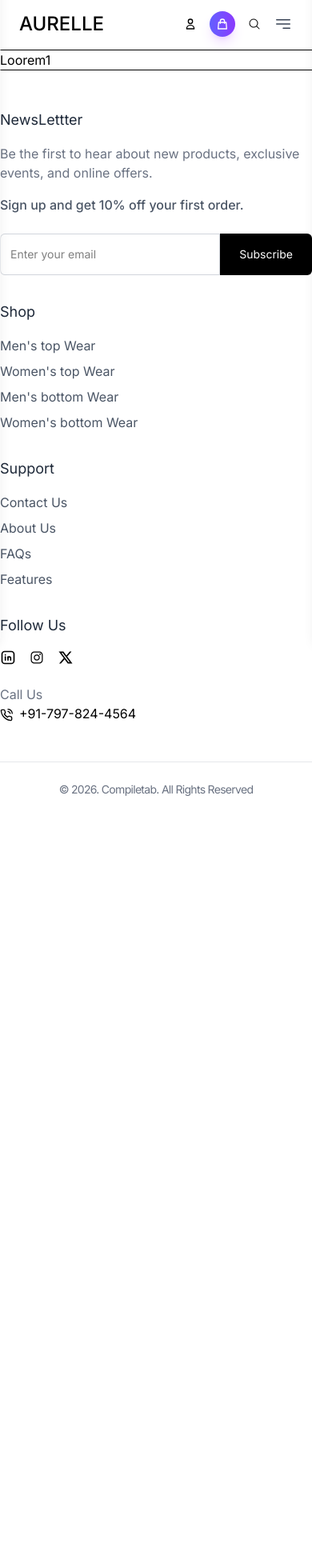
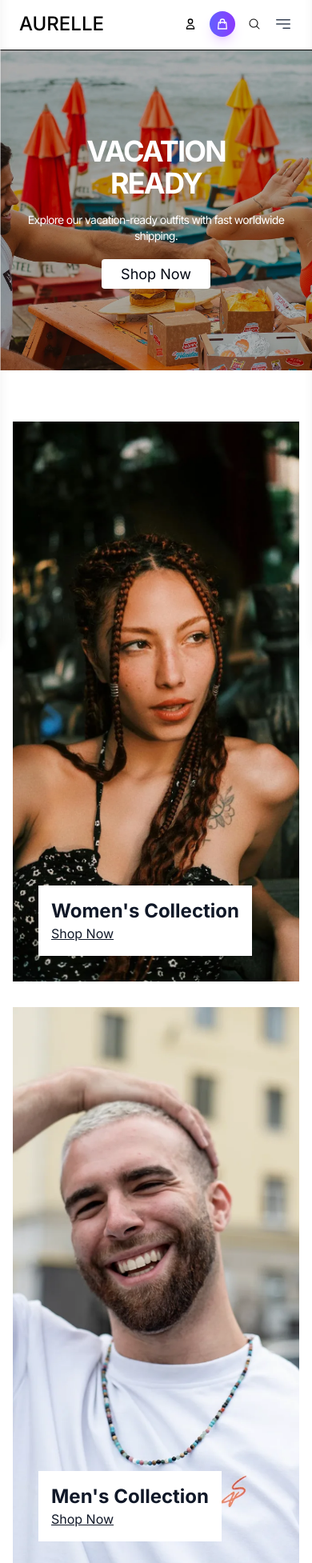
Before and after one commit to Aniketsahoo228/scalable-mern-commerce-platform, a React (Vite) app in the folder Frontend/: page / in a window 390 px wide. Shown: the part 46-2000 px from the top of the page at 80% size. Before the commit the page ends 1091 px from the top, so only its background shows below. Built offline with nearby package versions, Linux system fonts and the light colour scheme.

Commit message:
Add home product sections and update layout

```diff
--- a/Frontend/src/App.jsx
+++ b/Frontend/src/App.jsx
@@ -1,11 +1,14 @@
 import { BrowserRouter, Route, Routes } from "react-router-dom";
 import UserLayout from "./components/Layout/UserLayout";
+import Home from "./pages/Home";
 
 const App = () => {
   return (
     <BrowserRouter>
       <Routes>
-        <Route path = "/" element = {<UserLayout />}>{/* User Layout */}</Route>
+        <Route path = "/" element = {<UserLayout />}>
+        <Route index element={<Home />} />
+        </Route>
         <Route>{/* Admin Layout */}</Route>
       </Routes>
     </BrowserRouter>
--- a/Frontend/src/components/Common/Footer.jsx
+++ b/Frontend/src/components/Common/Footer.jsx
@@ -7,7 +7,7 @@
 const Footer = () => {
   return(
   <footer className="border-t py-12">
-    <div className="container mx-auto grid grid-cols-1 md:grid-cols-4 gap-8 lg:px-0">
+    <div className="container mx-auto grid grid-cols-1 md:grid-cols-4 gap-8 px-4 lg:px-0">
         <div>
             <h3 className = "text-lg text-gray-800 mb-4">NewsLettter</h3>
             <p className="text-gray-500 mb-4">
--- /dev/null
+++ b/Frontend/src/components/Layout/Hero.jsx
@@ -0,0 +1,31 @@
+import { Link } from "react-router-dom";
+import heroImg from "../../assets/rabbit-hero.webp";
+
+const Hero = () => {
+  return (
+    <section className="relative">
+      <img
+        src={heroImg}
+        alt="Rabbit"
+        className="w-full h-[400px] md:h-[600px] lg:h-[750px] object-cover"
+      />
+
+      <div className="absolute inset-0 bg-black/30 flex items-center justify-center">
+        <div className="text-center text-white p-6">
+          <h1 className="text-4xl md:text-9xl font-bold tracking-tighter uppercase mb-4">
+            Vacation <br /> Ready
+          </h1>
+
+          <p className="text-sm tracking-tighter md:text-lg mb-6">
+            Explore our vacation-ready outfits with fast worldwide shipping.
+          </p>
+          <Link to="#" className="bg-white text-gray-950 px-6 py-2 rounded-sm text-lg">
+            Shop Now
+          </Link>
+        </div>
+      </div>
+    </section>
+  );
+};
+
+export default Hero;
--- a/Frontend/src/components/Layout/UserLayout.jsx
+++ b/Frontend/src/components/Layout/UserLayout.jsx
@@ -1,3 +1,4 @@
+import { Outlet } from "react-router-dom";
 import Footer from "../Common/Footer";
 import Header from "../Common/Header";
 
@@ -6,7 +7,7 @@
     <>
     <Header />
     <main>
-      Loorem1
+      <Outlet />
     </main>
     <Footer />
     </>
--- /dev/null
+++ b/Frontend/src/components/Products/GenderCollectionSection.jsx
@@ -0,0 +1,47 @@
+import { Link } from "react-router-dom";
+import mensCollectionImage from "../../assets/mens-collection.webp";
+import womensCollectionImage from "../../assets/womens-collection.webp";
+
+const GenderCollectionSection = () => {
+  return (
+    <section className="py-16 px-4 lg:px-0">
+      <div className="container mx-auto flex flex-col md:flex-row gap-8">
+
+        <div className="relative flex-1">
+          <img
+            src={womensCollectionImage}
+            alt="Women's Collection"
+            className="w-full h-[700px] object-cover"
+          />
+          <div className="absolute bottom-8 left-8 bg-white bg-opacity-90 p-4">
+            <h2 className ="text-2xl font-bold text-gray-900">
+                Women's Collection
+            </h2>
+            <Link to="/collections/all?gender=Women"
+            className="text-gray-900 underline">
+                Shop Now
+            </Link>
+          </div>
+        </div>
+    <div className="relative flex-1">
+          <img
+            src={mensCollectionImage}
+            alt="Men's Collection"
+            className="w-full h-[700px] object-cover"
+          />
+          <div className="absolute bottom-8 left-8 bg-white bg-opacity-90 p-4">
+            <h2 className ="text-2xl font-bold text-gray-900">
+                Men's Collection
+            </h2>
+            <Link to="/collections/all?gender=Men"
+            className="text-gray-900 underline">
+                Shop Now
+            </Link>
+          </div>
+        </div>
+      </div>
+    </section>
+  );
+};
+
+export default GenderCollectionSection;
--- /dev/null
+++ b/Frontend/src/components/Products/NewArrivals.jsx
@@ -0,0 +1,132 @@
+const NewArrivals = () => {
+
+  const newArrivals = [
+    {
+      _id: "1",
+      name: "Stylish Jacket",
+      price: 120,
+      images: [
+        {
+          url: "https://picsum.photos/500/500?random=1",
+          altText: "Stylish Jacket",
+        },
+      ],
+    },
+    {
+      _id: "2",
+      name: "Stylish Jacket",
+      price: 120,
+      images: [
+        {
+          url: "https://picsum.photos/500/500?random=1",
+          altText: "Stylish Jacket",
+        },
+      ],
+    },
+    {
+      _id: "3",
+      name: "Stylish Jacket",
+      price: 120,
+      images: [
+        {
+          url: "https://picsum.photos/500/500?random=1",
+          altText: "Stylish Jacket",
+        },
+      ],
+    },
+    {
+      _id: "4",
+      name: "Stylish Jacket",
+      price: 120,
+      images: [
+        {
+          url: "https://picsum.photos/500/500?random=1",
+          altText: "Stylish Jacket",
+        },
+      ],
+    },
+    {
+      _id: "5",
+      name: "Stylish Jacket",
+      price: 120,
+      images: [
+        {
+          url: "https://picsum.photos/500/500?random=1",
+          altText: "Stylish Jacket",
+        },
+      ],
+    },
+    {
+      _id: "6",
+      name: "Stylish Jacket",
+      price: 120,
+      images: [
+        {
+          url: "https://picsum.photos/500/500?random=1",
+          altText: "Stylish Jacket",
+        },
+      ],
+    },
+    {
+      _id: "7",
+      name: "Stylish Jacket",
+      price: 120,
+      images: [
+        {
+          url: "https://picsum.photos/500/500?random=1",
+          altText: "Stylish Jacket",
+        },
+      ],
+    },
+    {
+      _id: "8",
+      name: "Stylish Jacket",
+      price: 120,
+      images: [
+        {
+          url: "https://picsum.photos/500/500?random=1",
+          altText: "Stylish Jacket",
+        },
+      ],
+    },
+    {
+      _id: "9",
+      name: "Stylish Jacket",
+      price: 120,
+      images: [
+        {
+          url: "https://picsum.photos/500/500?random=1",
+          altText: "Stylish Jacket",
+        },
+      ],
+    },
+    {
+      _id: "10",
+      name: "Stylish Jacket",
+      price: 120,
+      images: [
+        {
+          url: "https://picsum.photos/500/500?random=1",
+          altText: "Stylish Jacket",
+        },
+      ],
+    },
+  ];
+
+
+  return (
+  <section>
+  <div className="container mx-auto text-center mb-10 relative">
+    <h2 className="text-3xl font-bold mb-4">Explore New Arrivals</h2>
+    <p className="text-lg text-gray-600 mb-8">
+      Discover the latest styles straight off the runway, freshly added to keep your wardrobe on the cutting edge of fashion.
+    </p>
+    <div className="absolute right-0 ">
+
+    </div>
+  </div>
+</section>
+ );
+};
+
+export default NewArrivals;
--- /dev/null
+++ b/Frontend/src/pages/Home.jsx
@@ -0,0 +1,13 @@
+import Hero from "../components/Layout/Hero";
+import GenderCollectionSection from "../components/Products/GenderCollectionSection";
+
+const Home = () => {
+  return (
+    <divb>
+    <Hero />
+    <GenderCollectionSection />
+    </divb>
+  );
+};
+
+export default Home;
```
